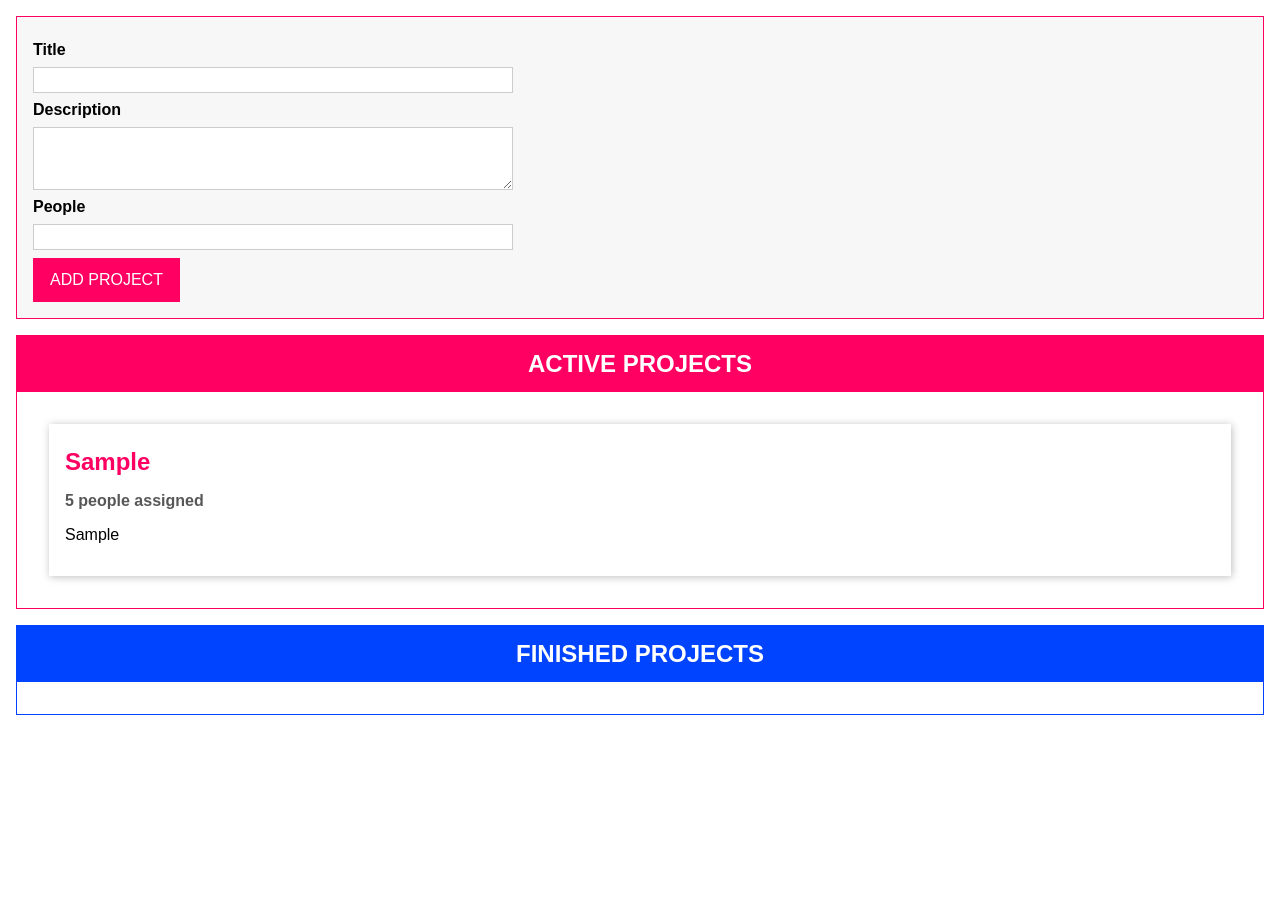
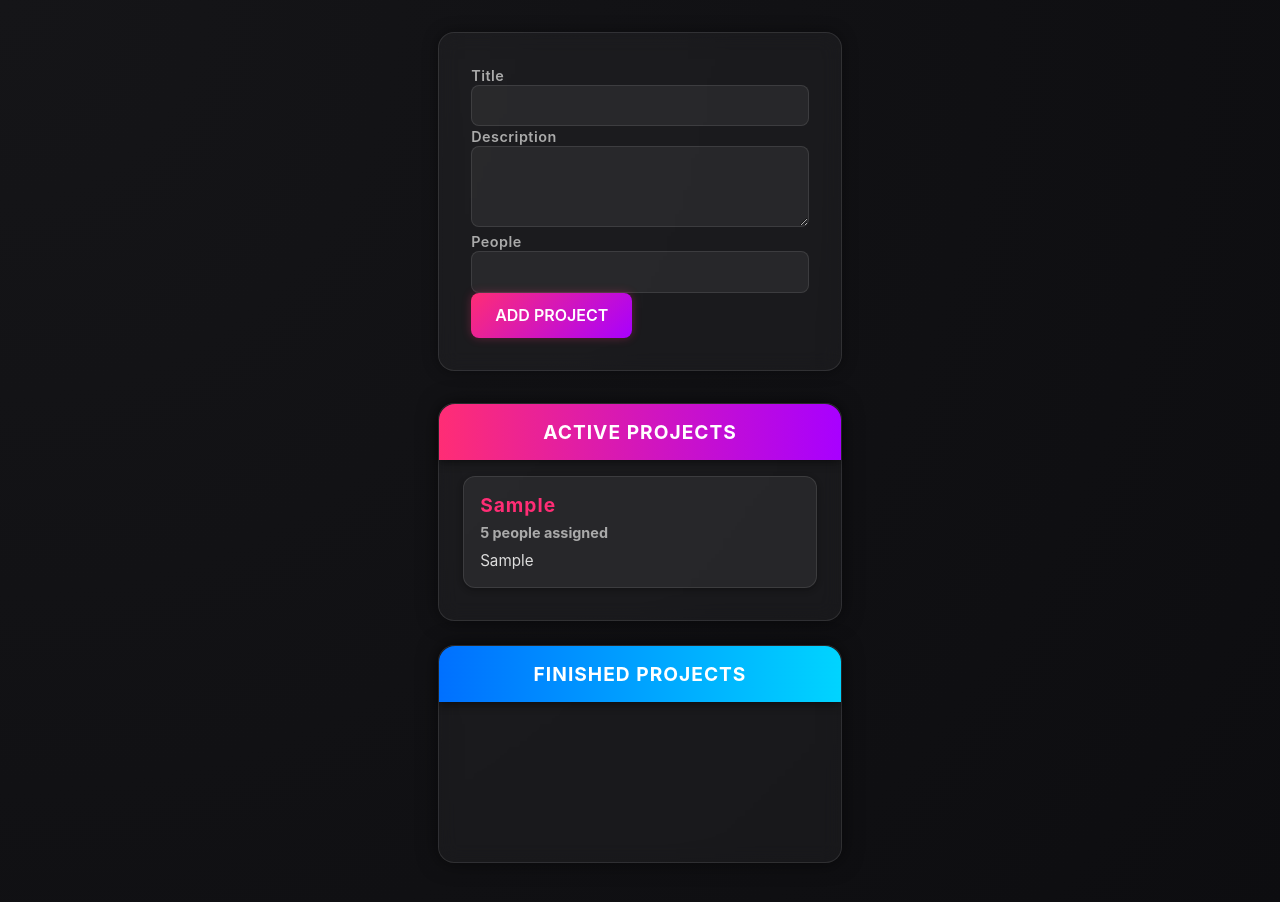
Before and after one commit to nrcoover/typescript-drag-and-drop-app, a website with bundled scripts: page index.html in a window 1280 px wide. Both pictures are taken after typing "Sample", "Sample", "5" into the empty fields and a click on the button "ADD PROJECT". Before the commit the page ends 800 px from the top, so only its background shows below. Built offline with nearby package versions, Linux system fonts and the light colour scheme.

Commit message:
Update styling with modern, sleek appearance
Change to a dark mode look with gradient, neon accents

```diff
--- a/app.css
+++ b/app.css
@@ -1,128 +1,190 @@
+/* ---------- RESET & BASE ---------- */
 * {
 	box-sizing: border-box;
+	margin: 0;
+	padding: 0;
 }
 
 html {
-	font-family: sans-serif;
+	font-family: "Inter", "Segoe UI", Roboto, Helvetica, Arial, sans-serif;
+	background-color: #0d0d10;
+	color: #e2e2e6;
 }
 
 body {
-	margin: 0;
+	min-height: 100vh;
+	display: flex;
+	flex-direction: column;
+	align-items: center;
+	padding: 2rem;
+	background: radial-gradient(circle at top left, #151518 0%, #0d0d10 100%);
 }
 
-label,
-input,
-textarea {
-	display: block;
-	margin: 0.5rem 0;
+/* ---------- FORM STYLING ---------- */
+#user-input {
+	width: 100%;
+	max-width: 40rem;
+	padding: 2rem;
+	margin-bottom: 2rem;
+	background: rgba(255, 255, 255, 0.04);
+	border: 1px solid rgba(255, 255, 255, 0.1);
+	backdrop-filter: blur(10px);
+	border-radius: 1rem;
+	box-shadow: 0 0 15px rgba(0, 0, 0, 0.4);
+	transition: all 0.3s ease;
+}
+
+#user-input:hover {
+	border-color: #ff2d75;
+	box-shadow: 0 0 20px rgba(255, 45, 117, 0.3);
 }
 
 label {
-	font-weight: bold;
+	font-size: 0.9rem;
+	font-weight: 600;
+	color: #aaa;
+	letter-spacing: 0.5px;
+	margin-bottom: 0.2rem;
 }
 
 input,
 textarea {
+	width: 100%;
+	padding: 0.6rem 0.8rem;
 	font: inherit;
-	padding: 0.2rem 0.4rem;
-	width: 100%;
-	max-width: 30rem;
-	border: 1px solid #ccc;
+	border: 1px solid rgba(255, 255, 255, 0.1);
+	border-radius: 0.5rem;
+	background: rgba(255, 255, 255, 0.06);
+	color: #e2e2e6;
+	transition: border-color 0.3s ease, background 0.3s ease;
 }
 
 input:focus,
 textarea:focus {
 	outline: none;
-	background: #fff5f9;
+	border-color: #ff2d75;
+	background: rgba(255, 255, 255, 0.1);
 }
 
+/* ---------- BUTTONS ---------- */
 button {
 	font: inherit;
-	background: #ff0062;
-	border: 1px solid #ff0062;
+	font-weight: 600;
+	color: #fff;
+	background: linear-gradient(135deg, #ff2d75, #a800ff);
+	border: none;
+	border-radius: 0.5rem;
+	padding: 0.8rem 1.5rem;
 	cursor: pointer;
-	color: white;
-	padding: 0.75rem 1rem;
+	transition: transform 0.2s ease, box-shadow 0.3s ease;
+	box-shadow: 0 0 10px rgba(255, 45, 117, 0.3);
 }
 
-button:focus {
-	outline: none;
+button:hover {
+	transform: translateY(-2px);
+	box-shadow: 0 0 20px rgba(255, 45, 117, 0.5);
 }
 
-button:hover,
 button:active {
-	background: #a80041;
-	border-color: #a80041;
+	transform: translateY(1px);
 }
 
+/* ---------- PROJECT SECTIONS ---------- */
 .projects {
-	margin: 1rem;
-	border: 1px solid #ff0062;
+	width: 100%;
+	max-width: 45rem;
+	margin: 1.5rem 0;
+	border-radius: 1rem;
+	background: rgba(255, 255, 255, 0.04);
+	border: 1px solid rgba(255, 255, 255, 0.1);
+	backdrop-filter: blur(10px);
+	box-shadow: 0 0 20px rgba(0, 0, 0, 0.5);
+	transition: all 0.3s ease;
 }
 
 .projects header {
-	background: #ff0062;
-	height: 3.5rem;
+	border-radius: 1rem 1rem 0 0;
+	padding: 1rem 0;
 	display: flex;
 	justify-content: center;
 	align-items: center;
-}
-
-#finished-projects {
-	border-color: #0044ff;
+	background: linear-gradient(90deg, #ff2d75, #a800ff);
+	box-shadow: 0 2px 10px rgba(0, 0, 0, 0.5);
 }
 
 #finished-projects header {
-	background: #0044ff;
+	background: linear-gradient(90deg, #0070ff, #00d4ff);
 }
 
 .projects h2 {
-	margin: 0;
 	color: white;
+	letter-spacing: 1px;
+	font-size: 1.2rem;
 }
 
 .projects ul {
 	list-style: none;
+	padding: 1rem 1.5rem;
 	margin: 0;
-	padding: 1rem;
+	display: flex;
+	flex-direction: column;
+	gap: 1rem;
+	min-height: 10rem;
+	transition: background-color 0.3s ease;
 }
 
+/* ---------- PROJECT CARDS ---------- */
 .projects li {
-	box-shadow: 1px 1px 8px rgba(0, 0, 0, 0.26);
+	background: rgba(255, 255, 255, 0.06);
+	border: 1px solid rgba(255, 255, 255, 0.1);
+	border-radius: 0.75rem;
 	padding: 1rem;
-	margin: 1rem;
-	background: white;
+	box-shadow: 0 2px 6px rgba(0, 0, 0, 0.3);
+	transition: transform 0.2s ease, box-shadow 0.3s ease;
+	cursor: grab;
+}
+
+.projects li:hover {
+	transform: translateY(-3px);
+	box-shadow: 0 4px 15px rgba(255, 45, 117, 0.3);
 }
 
 .projects li h2 {
-	color: #ff0062;
-	margin: 0.5rem 0;
+	color: #ff2d75;
+	margin-bottom: 0.4rem;
+	font-size: 1.2rem;
 }
 
 #finished-projects li h2 {
-	color: #0044ff;
+	color: #00a2ff;
 }
 
 .projects li h3 {
-	color: #575757;
-	font-size: 1rem;
+	color: #aaa;
+	font-size: 0.9rem;
+	margin-bottom: 0.6rem;
 }
 
-.project li p {
-	margin: 0;
+.projects li p {
+	color: #ddd;
+	line-height: 1.4;
+	font-size: 0.95rem;
 }
 
+/* ---------- DROP TARGET ---------- */
 .droppable {
-	background: #ffe3ee;
+	background: rgba(255, 45, 117, 0.1);
+	border: 1px dashed #ff2d75;
 }
 
 #finished-projects .droppable {
-	background: #d6e1ff;
+	background: rgba(0, 122, 255, 0.15);
+	border-color: #00a2ff;
 }
 
-#user-input {
-	margin: 1rem;
-	padding: 1rem;
-	border: 1px solid #ff0062;
-	background: #f7f7f7;
+/* ---------- SMOOTH ANIMATIONS ---------- */
+.projects,
+#user-input,
+.projects li {
+	transition: all 0.3s ease;
 }
```
